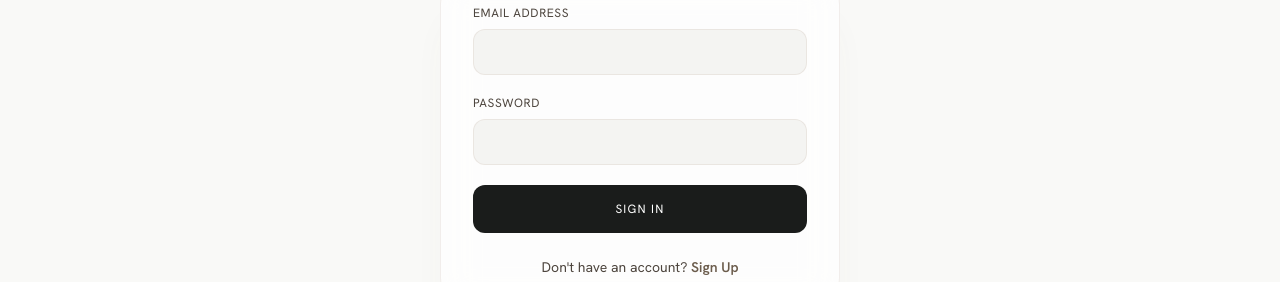
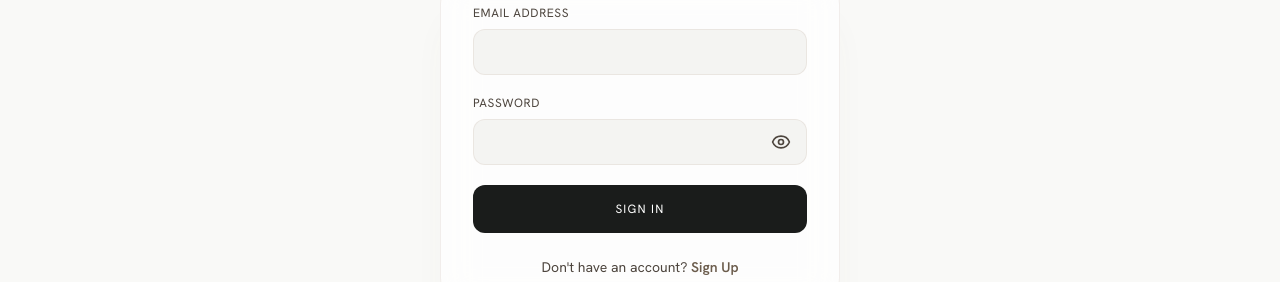
Before and after one commit to tetoooo801-a11y/stittttch, a Next.js app in the folder stitch-main/: page /signin in a window 1280 px wide. Shown: the part 260-542 px from the top of the page. Built offline with nearby package versions, Linux system fonts and the light colour scheme; no server answers.

Commit message:
Add show password toggle to signin page

```diff
--- a/stitch-main/src/app/signin/page.tsx
+++ b/stitch-main/src/app/signin/page.tsx
@@ -3,6 +3,7 @@
 import React, { useState } from "react";
 import Link from "next/link";
 import { useRouter } from "next/navigation";
+import { Eye, EyeOff } from "lucide-react";
 import { useLanguage } from "@/context/LanguageContext";
 import { useAuth, ApiError } from "@/context/AuthContext";
 
@@ -12,6 +13,7 @@
   const router = useRouter();
   const [email, setEmail] = useState("");
   const [password, setPassword] = useState("");
+  const [showPassword, setShowPassword] = useState(false);
   const [error, setError] = useState("");
   const [loading, setLoading] = useState(false);
 
@@ -65,14 +67,23 @@
             <label className="font-label-sm text-xs uppercase tracking-wider text-on-surface-variant">
               {t("auth_password")}
             </label>
+            <div className="relative">
               <input
                 required
-              type="password"
+                type={showPassword ? "text" : "password"}
                 minLength={6}
                 value={password}
                 onChange={(e) => setPassword(e.target.value)}
-              className="w-full bg-surface-container-low border border-outline-variant/30 rounded-xl px-4 py-3 text-sm focus:outline-none focus:border-primary"
+                className="w-full bg-surface-container-low border border-outline-variant/30 rounded-xl px-4 py-3 pr-12 text-sm focus:outline-none focus:border-primary"
               />
+              <button
+                type="button"
+                onClick={() => setShowPassword(!showPassword)}
+                className="absolute right-4 top-1/2 -translate-y-1/2 text-on-surface-variant hover:text-primary transition-colors"
+              >
+                {showPassword ? <EyeOff size={20} /> : <Eye size={20} />}
+              </button>
+            </div>
           </div>
           <button
             type="submit"
```
Lines whose indentation alone changed are shown as unchanged.
